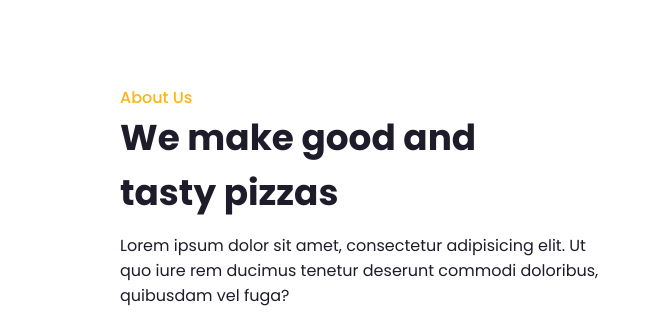
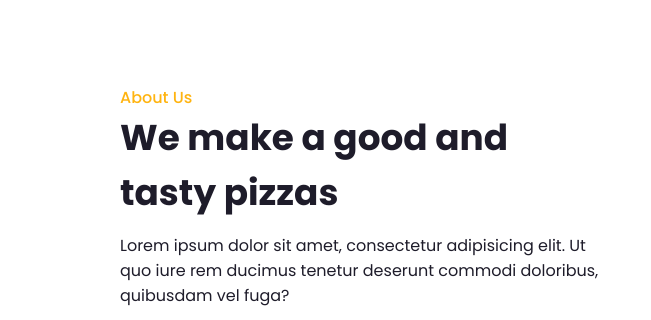
Before and after one commit to subashreekasilingam/pizzaWebsite, a plain HTML site: page index.html in a window 1280 px wide. Shown: the part 770-1090 px from the top of the page, 532-1183 px from the left. Drawn offline with nearby package versions, Linux system fonts and the light colour scheme; a script that the page names is missing.

Commit message:
added title

```diff
--- a/index.html
+++ b/index.html
@@ -51,7 +51,7 @@
         </div>
         <div class="about-text">
             <span>About Us</span>
-            <h2>We make good and <br> tasty pizzas</h2>
+            <h2>We make a good and <br> tasty pizzas</h2>
             <p>Lorem ipsum dolor sit amet, consectetur adipisicing elit. Ut quo iure rem ducimus tenetur
                 deserunt commodi doloribus, quibusdam vel fuga?</p>
             <a href="#" class="btn">Learn More</a>
```
